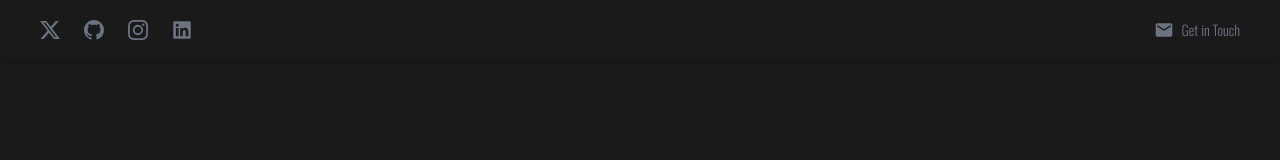
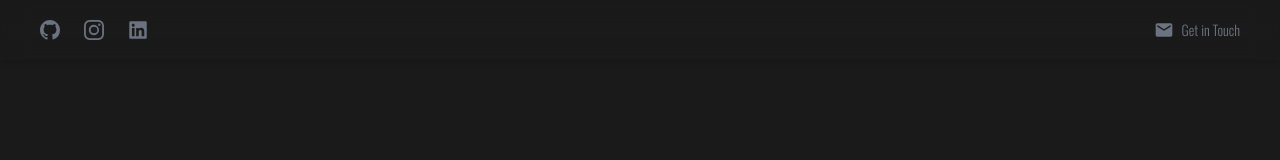
Before and after one commit to Dipin003/portfolio-site, a React (Vite) app: page / in a window 1280 px wide. Shown: the top 160 px of the page. Built offline with nearby package versions, Linux system fonts and the light colour scheme.

Commit message:
Fix Navbar

```diff
--- a/src/components/Navbar.jsx
+++ b/src/components/Navbar.jsx
@@ -83,10 +83,6 @@ const Navbar = () => {
                     animate="animate"
                     className="flex gap-3 xs:gap-6 items-center text-sm xs:text-lg sm:text-xl"
                 >
-                    <motion.a variants={itemVariants} href="#" transition={{ duration: 1 }}>
-                        <BsTwitterX />
-                    </motion.a>
-
                     <motion.a
                         variants={itemVariants}
                         href="https://github.com/Dipin003"
```
